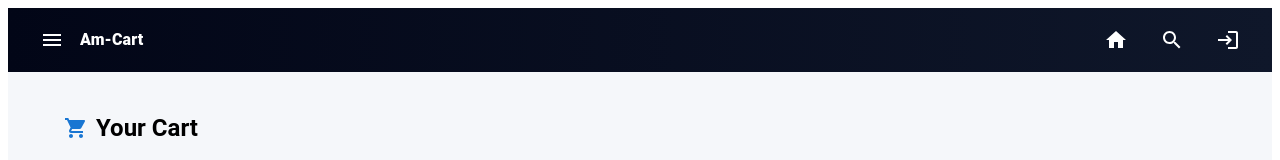
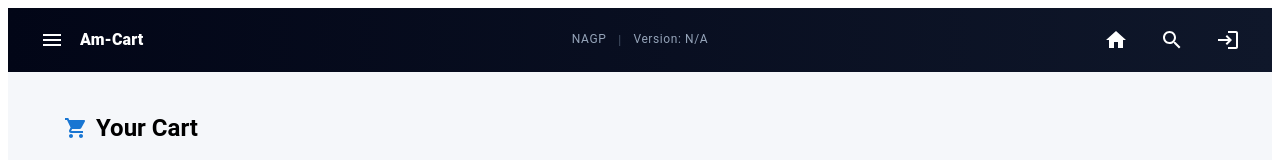
Before and after one commit to mohitsinghgit02/NAGP_Workshop_Case_Study, a React (Vite) app in the folder front/: page /cart in a window 1280 px wide. Shown: the top 160 px of the page. Built offline with nearby package versions, Linux system fonts and the light colour scheme; no server answers.

Commit message:
Add NAGP Header

```diff
--- a/front/src/components/Header.jsx
+++ b/front/src/components/Header.jsx
@@ -32,6 +32,8 @@ export default function Header({ onMenuClick }) {
     const [authOpen, setAuthOpen] = useState(false);
     const [anchorEl, setAnchorEl] = useState(null);
     const [cartCount, setCartCount] = useState(0);
+
+    const appVersion = import.meta.env.VITE_APP_VERSION || "N/A";
 
     /* ---------------------- */
     /* LOAD CART COUNT */
@@ -161,6 +163,45 @@ export default function Header({ onMenuClick }) {
 
                     </Box>
 
+                    {/* CENTER */}
+
+                    <Box
+                        display="flex"
+                        alignItems="center"
+                        gap={1.5}
+                        sx={{
+                            position: "absolute",
+                            left: "50%",
+                            transform: "translateX(-50%)",
+                        }}
+                    >
+                        <Typography
+                            variant="caption"
+                            sx={{
+                                color: "#94a3b8",
+                                fontSize: "0.75rem",
+                                letterSpacing: "0.05em",
+                            }}
+                        >
+                            NAGP
+                        </Typography>
+
+                        <Typography sx={{ color: "#475569", fontSize: "0.75rem" }}>
+                            |
+                        </Typography>
+
+                        <Typography
+                            variant="caption"
+                            sx={{
+                                color: "#94a3b8",
+                                fontSize: "0.75rem",
+                                letterSpacing: "0.05em",
+                            }}
+                        >
+                            Version: {appVersion}
+                        </Typography>
+                    </Box>
+
                     {/* RIGHT */}
 
                     <Box display="flex" alignItems="center" gap={2}>
```
Also changed, not shown: 1 other file (tests, documents, lock files or other folders).
